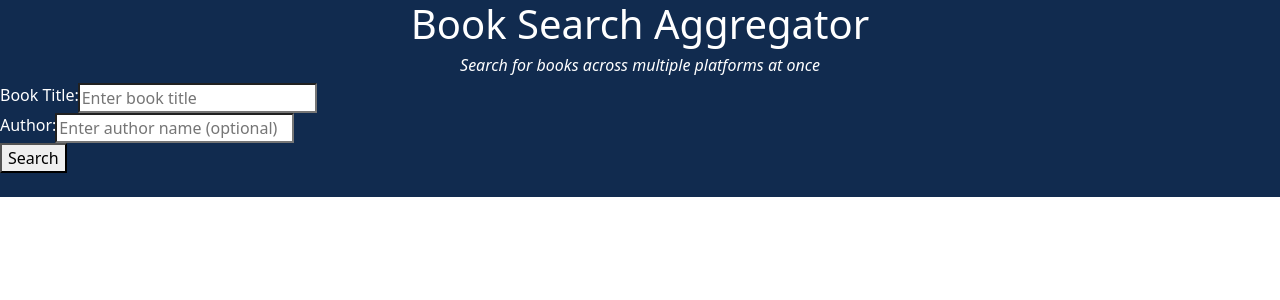
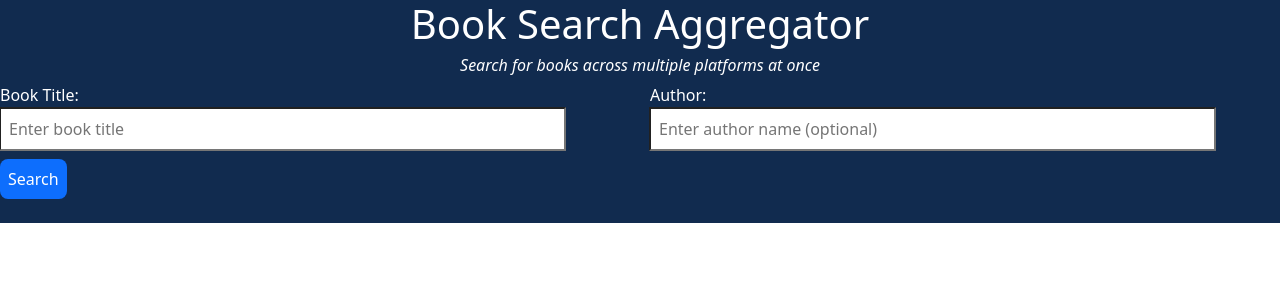
Before and after one commit to Helenia-MA/book_search_aggregator, a Flask app: page / in a window 1280 px wide. Shown: the top 300 px of the page. Run offline with Flask 3, Linux system fonts and the light colour scheme.

Commit message:
Update index.html

```diff
--- a/templates/index.html
+++ b/templates/index.html
@@ -66,6 +66,51 @@
         </table>
     {% endif %}
     </center>
+    <style>
+        .book-table {
+            width: 100%;
+            border-collapse: collapse;
+            table-layout: fixed;
+        }
+
+        .book-table th, .book-table td {
+            border: 1px solid #ddd;
+            padding: 8px;
+            text-align: left;
+            word-wrap: break-word;
+            overflow-wrap: break-word;
+        }
+
+        .input-row {
+            display: flex;
+            gap: 20px;
+            flex-wrap: wrap;
+            justify-content: center;
+        }
+
+        .input-group {
+            display: flex;
+            flex-direction: column;
+            flex: 1;
+        }
+
+        .form-resp {
+            width: 90%;
+            padding: 8px;
+            box-sizing: border-box;
+            color: black;
+        }
+
+        .submit-btn {
+            margin-top: 8px;
+            padding: 8px 8px;
+            background-color: #0d6efd;
+            color: white;
+            border: none;
+            border-radius: 8px;
+            cursor: pointer;
+        }
+    </style>
 
 </body>
 </html>
```
